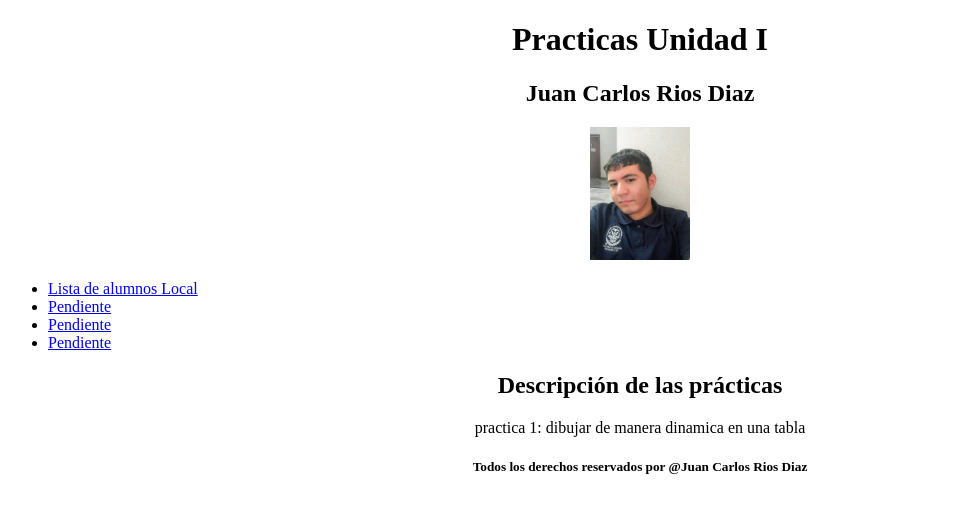
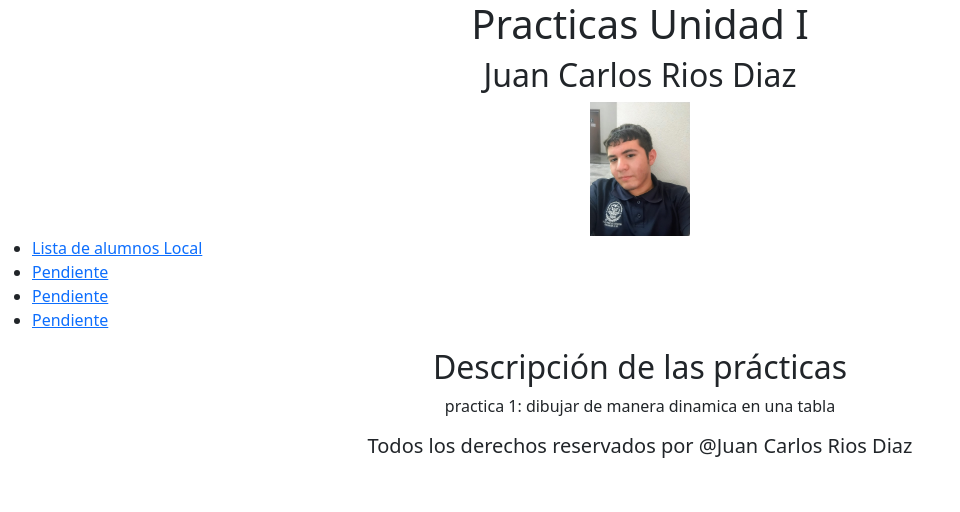
Before and after one commit to charloek/TecApps_jcr, a plain HTML site: page index.html in a window 1280 px wide. Shown: the whole page, without its empty margins (0-960 px from the left). Drawn offline with nearby package versions, Linux system fonts and the light colour scheme.

Commit message:
Se activo la lista de alumnos en index

```diff
--- a/index.html
+++ b/index.html
@@ -6,6 +6,9 @@
     <meta name="description" content="Paginas javaScript y css">
     <meta name="keywords" content="HTML, document, javascript, css">
     <title>Practicas Unidad Uno</title>
+    <link href="https://cdn.jsdelivr.net/npm/bootstrap@5.3.8/dist/css/bootstrap.min.css" rel="stylesheet" integrity="sha384-sRIl4kxILFvY47J16cr9ZwB07vP4J8+LH7qKQnuqkuIAvNWLzeN8tE5YBujZqJLB" crossorigin="anonymous">
+    <script src="https://cdn.jsdelivr.net/npm/bootstrap@5.3.8/dist/js/bootstrap.bundle.min.js" integrity="sha384-FKyoEForCGlyvwx9Hj09JcYn3nv7wiPVlz7YYwJrWVcXK/BmnVDxM+D2scQbITxI" crossorigin="anonymous"></script>
+
 </head>
 <body>
 
@@ -19,8 +22,8 @@
 
     <main>
         <nav>
-            <ul>
-                <li><a href="#">Lista de alumnos Local</a></li>
+            <ul >
+                <li><a href="/html/listaAlumnos.html">Lista de alumnos Local</a></li>
                 <li><a href="#">Pendiente</a></li>
                 <li><a href="#">Pendiente</a></li>
                 <li><a href="#">Pendiente</a></li>
```
